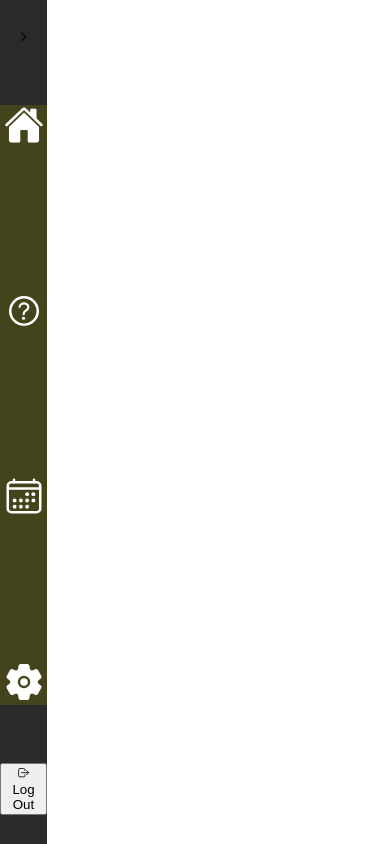
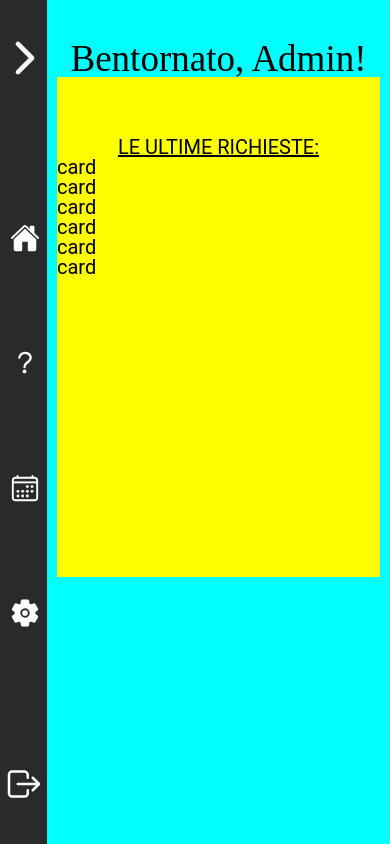
Before and after one commit to alealiberti/StartDown, a website built with Vite: page frontend-backoffice/src/pages/dashboard/index.html in a window 390 px wide. Built offline with nearby package versions, Linux system fonts and the light colour scheme; a web font is replaced by a local one.

Commit message:
feat: complete the sidebar/navbar of the backoffice (minimal, expanded) on phone devices, implementation of the dashboard home, modified files global structure

```diff
--- /dev/null
+++ b/frontend-backoffice/src/global/scripts/expand-navbar-phone.ts
@@ -0,0 +1,14 @@
+const sideBar = document.querySelector("nav#sidebar")
+const toggleBtn = document.querySelector("div.toggleBtn ion-icon");
+let isExpanded: boolean = false;
+
+toggleBtn?.addEventListener("click", () => {
+    if (isExpanded) {
+        sideBar?.classList.remove("expanded");
+        isExpanded = false;
+    } else {
+        sideBar?.classList.add("expanded");
+        isExpanded = true;
+    }
+
+});
--- a/frontend-backoffice/src/global/styles/global.css
+++ b/frontend-backoffice/src/global/styles/global.css
@@ -1,16 +1,9 @@
 @import url('https://fonts.googleapis.com/css2?family=Inria+Sans:wght@300;400;700&display=swap');
 
 
-/**
- * style.css
- *
- *
- * let's sets also the box-sizing property to border-box for all elements of the pages
- *
- */
 
+/*! GLOBAL SETTINGS FOR ALL THE PAGES (font-size adjusted whit REM) and responsive root font-size */
 
-/* GLOBAL SETTINGS FOR ALL THE PAGES (font-size adjusted whit REM) and responsive root font-size */
 html {
     box-sizing: border-box;
     font-size: 20px;
@@ -24,6 +17,13 @@ html {
     }
 } */
 
+main {
+    margin-left: 47px;
+    min-height: 100vh;
+    background-color: aqua;
+    padding: 10px;
+}
+
 *,
 *::after,
 *::before {
@@ -31,7 +31,7 @@ html {
 }
 
 
-/* -------------------------------------- */
+/* -------------------------------------------------------- */
 
 
 :root {
--- a/frontend-backoffice/src/global/styles/navbar-phone.css
+++ b/frontend-backoffice/src/global/styles/navbar-phone.css
@@ -1,50 +1,140 @@
 /* START FROM THE MINIMUM NAVBAR WHIT ONLY ICONS ON THE LEFT OF THE PAGES */
 
 /* is positioned on the left corner of the page fixed while scrolling, will be showed there only the icons of the pages */
-nav#sidebar {
+#sidebar {
     display: flex;
     flex-direction: column;
     justify-content: space-around;
+    gap: 20px;
     position: fixed;
     top: 0;
     left: 0;
+    z-index: 1000;
     width: 47px;
     height: 100vh;
     background-color: var(--background-color-nav);
     overflow: hidden;
+    transition: width 0.1s ease-in-out;
 }
 
 
-nav button.toggleBtn {
-    background: none;
-    border: 0px;
+/* button which onclick will expand the minimal sidebar of the page into a full page navigation */
+#sidebar .toggleBtn {
+    color: whitesmoke;
+    font-size: 2.5rem;
+    text-align: center;
+}
+
+
+/* list (ul) of the sections of the sidebar */
+#sidebar .navList {
+    display: flex;
+    flex-direction: column;
+    justify-content: space-around;
+    min-height: 500px;
+    text-align: center;
+    padding: 0 10px;
+}
+
+#sidebar .navList li:hover {
+    background-color: rgb(65, 65, 65);
+    transition: background-color 0.5s ease-in-out;
+}
+
+#sidebar .navList li a {
+    text-decoration: none;
+    color: var(--white-text-color);
+}
+
+#sidebar .navList li a ion-icon {
+    font-size: 1.5rem;
+}
+
+
+/* logout button will return the admin on the login page */
+#sidebar .logoutBtn {
+    color: var(--white-text-color);
+    font-size: 2rem;
+    text-align: center;
+}
+
+
+/* initially the LABELS of the icons navigation will be hidden, on expand sidebar will be showed! */
+#sidebar .navLabel {
+    display: none;
+    font-family: var(--font-title);
+    font-size: 1.25rem;
 }
 
 
 
-nav ul.navList {
-    display: flex;
-    flex-direction: column;
-    justify-content: space-between;
-    min-height: 600px;
-    background-color: rgb(68, 68, 28);
-    text-align: center;
+/*** ---------------------------------------- EXPANDED NAVABR PROPERTIES ------------------------------------ ***/
+
+
+
+/* the sidebar view after the click on the ">", will expand it to full screen! */
+#sidebar.expanded {
+    width: 100vw;
+    gap: 0;
 }
 
 
-nav ul.navList li {}
+/* button which onclick will reduce the expanded sidebar of the page into a minimal sidebar whit only icons (will return the previou state!)*/
+#sidebar.expanded .toggleBtn {
+    display: flex;
+    justify-content: end;
+    align-items: center;
+    color: var(--white-text-color);
+    font-size: 3rem;
+}
 
-nav ul.navList li a {
-    text-decoration: none;
-    color: var(--white-text-color);
+#sidebar.expanded .toggleBtn ion-icon {
+    transform: rotateY(-180deg);
 }
 
 
-nav ul.navList li a ion-icon {
-    font-size: 2rem;
+
+/* management of the lists links navigation combination label+icons of the sidebar when will be expanded */
+#sidebar.expanded .navList li {
+    margin-left: 30px;
 }
 
-nav ul.navList li a span.navLabel {
-    display: none;
-    font-size: 1.2rem;
+#sidebar.expanded .navList li a {
+    display: flex;
+    align-items: center;
 }
+
+#sidebar.expanded .navList li a ion-icon {
+    font-size: 1.9rem;
+    margin-right: 15px;
+}
+
+
+/* redesign of the button on the bottom fo the navbar expanded for the logout of the admin */
+#sidebar.expanded .logoutSection {
+    display: flex;
+    align-items: center;
+    justify-content: center;
+}
+
+#sidebar.expanded .logoutSection .logoutBtn {
+    display: flex;
+    align-items: center;
+    background-color: var(--fourth-color);
+    padding: 5px 30px;
+    border: 2px solid #9C9898;
+    border-radius: 5px;
+}
+
+#sidebar.expanded .logoutSection .navLabel {
+    font-size: 1.3rem;
+    margin-left: 20px;
+}
+
+
+
+
+/* the labels of th icons navigation now will be showed on the sidebar expanded! */
+#sidebar.expanded .navLabel {
+    display: inline-block;
+}
--- a/frontend-backoffice/src/pages/dashboard/index.html
+++ b/frontend-backoffice/src/pages/dashboard/index.html
@@ -10,9 +10,9 @@
     <!-- side navbar for all the devices, phone navabar is expandable whit a button and the navLabel will be hidden -->
     <nav id="sidebar">
         <!-- button showed for the device phone, will allowed to exapande the navabar full screen -->
-        <button class="toggleBtn">
+        <div class="toggleBtn">
             <ion-icon name="chevron-forward"></ion-icon>
-        </button>
+        </div>
         <!-- list of the backoffice sections/pages -->
         <ul class="navList">
             <li>
@@ -23,7 +23,7 @@
             </li>
             <li>
                 <a href="/requests.html">
-                    <ion-icon name="help-circle-outline"></ion-icon>
+                    <ion-icon name="help-outline"></ion-icon>
                     <span class="navLabel">Richieste Informazioni</span>
                 </a>
             </li>
@@ -41,11 +41,30 @@
             </li>
         </ul>
         <!-- button logout will return to the login page  -->
-        <button class="logout-btn">
-            <ion-icon name="log-out-outline"></ion-icon>
-            <span class="navLabel">Log Out</span>
-        </button>
+        <div class="logoutSection">
+            <div class="logoutBtn">
+                <ion-icon name="log-out-outline"></ion-icon>
+                <span class="navLabel">Log Out</span>
+            </div>
+        </div>
     </nav>
+
+    <!-- main sections which contains the cards whit the news requests of questions / reservations! -->
+    <main>
+        <h1>Bentornato, Admin!</h1>
+
+        <section id="requests">
+            <h2>LE ULTIME RICHIESTE:</h2>
+            <ul class="requestsList">
+                <li>card</li>
+                <li>card</li>
+                <li>card</li>
+                <li>card</li>
+                <li>card</li>
+                <li>card</li>
+            </ul>
+        </section>
+    </main>
 
 
     <script type="module" src="./main.ts"></script>
--- a/frontend-backoffice/src/pages/dashboard/main.ts
+++ b/frontend-backoffice/src/pages/dashboard/main.ts
@@ -1,7 +1,10 @@
+// styles imports
 import "../../global/styles/reset.css";
 import "../../global/styles/global.css";
 import "../../global/styles/navbar-phone.css";
 import "../../global/styles/navbar-tablet.desktop.css";
+import "./styles/style.css";
 
 
-import "./styles/style.css";
+// scripts imports
+import "../../global/scripts/expand-navbar-phone.ts";
--- a/frontend-backoffice/src/pages/dashboard/styles/style.css
+++ b/frontend-backoffice/src/pages/dashboard/styles/style.css
@@ -0,0 +1,22 @@
+main {}
+
+main h1 {
+    font-family: var(--font-title);
+    font-size: 1.85em;
+    text-align: center;
+    margin-top: 30px;
+}
+
+
+/* section containing the latest requests of questions / reservations */
+main section#requests {
+    background-color: yellow;
+    min-height: 500px;
+}
+
+main section#requests h2 {
+    font-family: var(--font-text);
+    text-align: center;
+    text-decoration: underline;
+    padding-top: 60px;
+}
```
